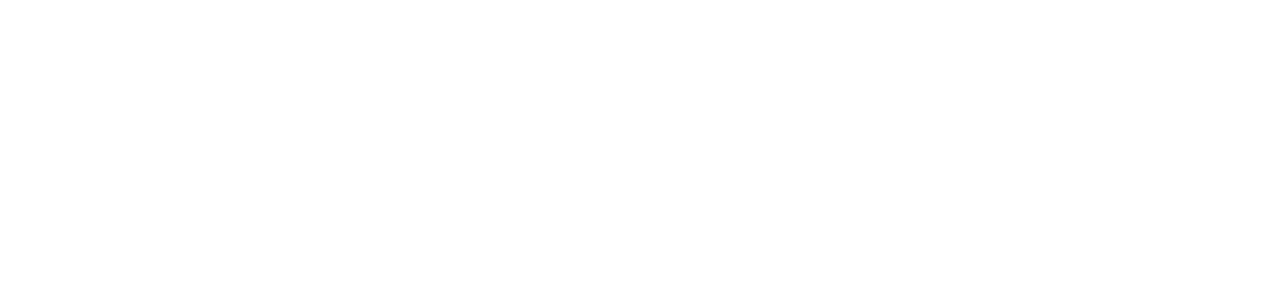
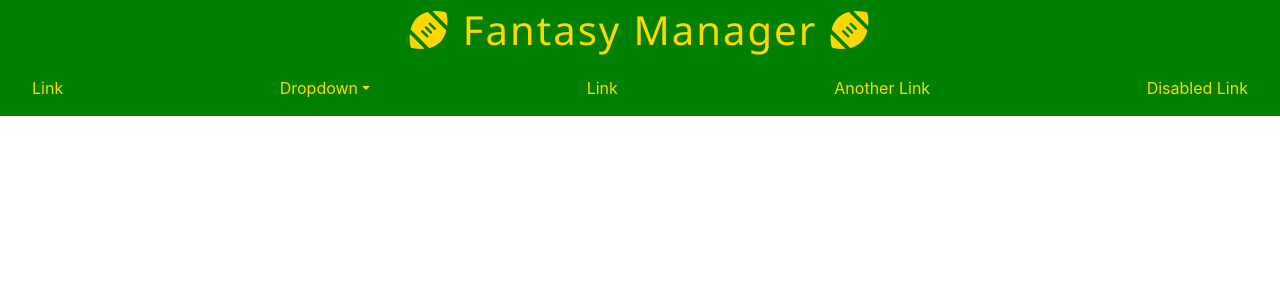
Before and after one commit to NekoCarreraDesigns/fantasy_manager, a React (Create React App) app in the folder client/fantasy_manager/: page / in a window 1280 px wide. Shown: the top 300 px of the page. Built offline with nearby package versions, Linux system fonts and the light colour scheme.

Commit message:
added header, and navbar

```diff
--- a/client/fantasy_manager/public/index.html
+++ b/client/fantasy_manager/public/index.html
@@ -8,6 +8,7 @@
   <meta name="theme-color" content="#000000" />
   <meta name="description" content="App used to manage your fantasy football teams" <meta name="description"
     content="Web site created using create-react-app" />
+  <script src="https://kit.fontawesome.com/d6195a6f6a.js" crossorigin="anonymous"></script>
   <link rel="apple-touch-icon" sizes="180x180" href="/apple-touch-icon.png">
   <link rel="icon" type="image/png" sizes="32x32" href="/favicon-32x32.png">
   <link rel="icon" type="image/png" sizes="16x16" href="/favicon-16x16.png">
--- a/client/fantasy_manager/src/App.js
+++ b/client/fantasy_manager/src/App.js
@@ -1,10 +1,13 @@
 import React from 'react';
+import Header from "./components/Header/index";
+import Navbar from "./components/Navbar/index";
 import './App.css';
 
 function App() {
   return (
     <div className="App">
-
+      <Header />
+      <Navbar />
     </div>
   );
 }
--- a/client/fantasy_manager/src/components/Header/index.css
+++ b/client/fantasy_manager/src/components/Header/index.css
@@ -0,0 +1,8 @@
+.page-head {
+    font-size: 40px;
+    font-weight: 500;
+    font-family: 'Segoe UI', Tahoma, Geneva, Verdana, sans-serif;
+    letter-spacing: 2px;
+    color: gold;
+    background-color: green;
+}
--- a/client/fantasy_manager/src/components/Header/index.js
+++ b/client/fantasy_manager/src/components/Header/index.js
@@ -0,0 +1,11 @@
+import React from "react";
+import "./index.css";
+
+function Header() {
+    return (
+        <div>
+            <header className="page-head"><i class="fas fa-football-ball"></i>{' '} Fantasy Manager {' '}<i class="fas fa-football-ball"></i></header>
+        </div>
+    )
+}
+export default Header;
--- a/client/fantasy_manager/src/components/Navbar/index.css
+++ b/client/fantasy_manager/src/components/Navbar/index.css
@@ -0,0 +1,12 @@
+.navbar {
+    background-color: green;
+}
+
+.navbar-link {
+    color: gold;
+    background-color: green;
+}
+.drop {
+    color: gold;
+    background-color: green;
+}
--- a/client/fantasy_manager/src/components/Navbar/index.js
+++ b/client/fantasy_manager/src/components/Navbar/index.js
@@ -0,0 +1,41 @@
+import React, { useState } from 'react';
+import { Nav, NavItem, Dropdown, DropdownItem, DropdownToggle, DropdownMenu, NavLink } from 'reactstrap';
+import "./index.css"
+const Navbar = (props) => {
+    const [dropdownOpen, setDropdownOpen] = useState(false);
+
+    const toggle = () => setDropdownOpen(!dropdownOpen);
+
+    return (
+        <div>
+            <Nav className="navbar">
+                <NavItem>
+                    <NavLink className="navbar-link" href="#" active>Link</NavLink>
+                </NavItem>
+                <Dropdown nav isOpen={dropdownOpen} toggle={toggle}>
+                    <DropdownToggle className="drop" nav caret>
+                        Dropdown
+          </DropdownToggle>
+                    <DropdownMenu>
+                        <DropdownItem header>Header</DropdownItem>
+                        <DropdownItem disabled>Action</DropdownItem>
+                        <DropdownItem>Another Action</DropdownItem>
+                        <DropdownItem divider />
+                        <DropdownItem>Another Action</DropdownItem>
+                    </DropdownMenu>
+                </Dropdown>
+                <NavItem>
+                    <NavLink className="navbar-link" href="#">Link</NavLink>
+                </NavItem>
+                <NavItem>
+                    <NavLink className="navbar-link" href="#">Another Link</NavLink>
+                </NavItem>
+                <NavItem>
+                    <NavLink className="navbar-link" href="#">Disabled Link</NavLink>
+                </NavItem>
+            </Nav>
+        </div>
+    );
+}
+
+export default Navbar;
```
